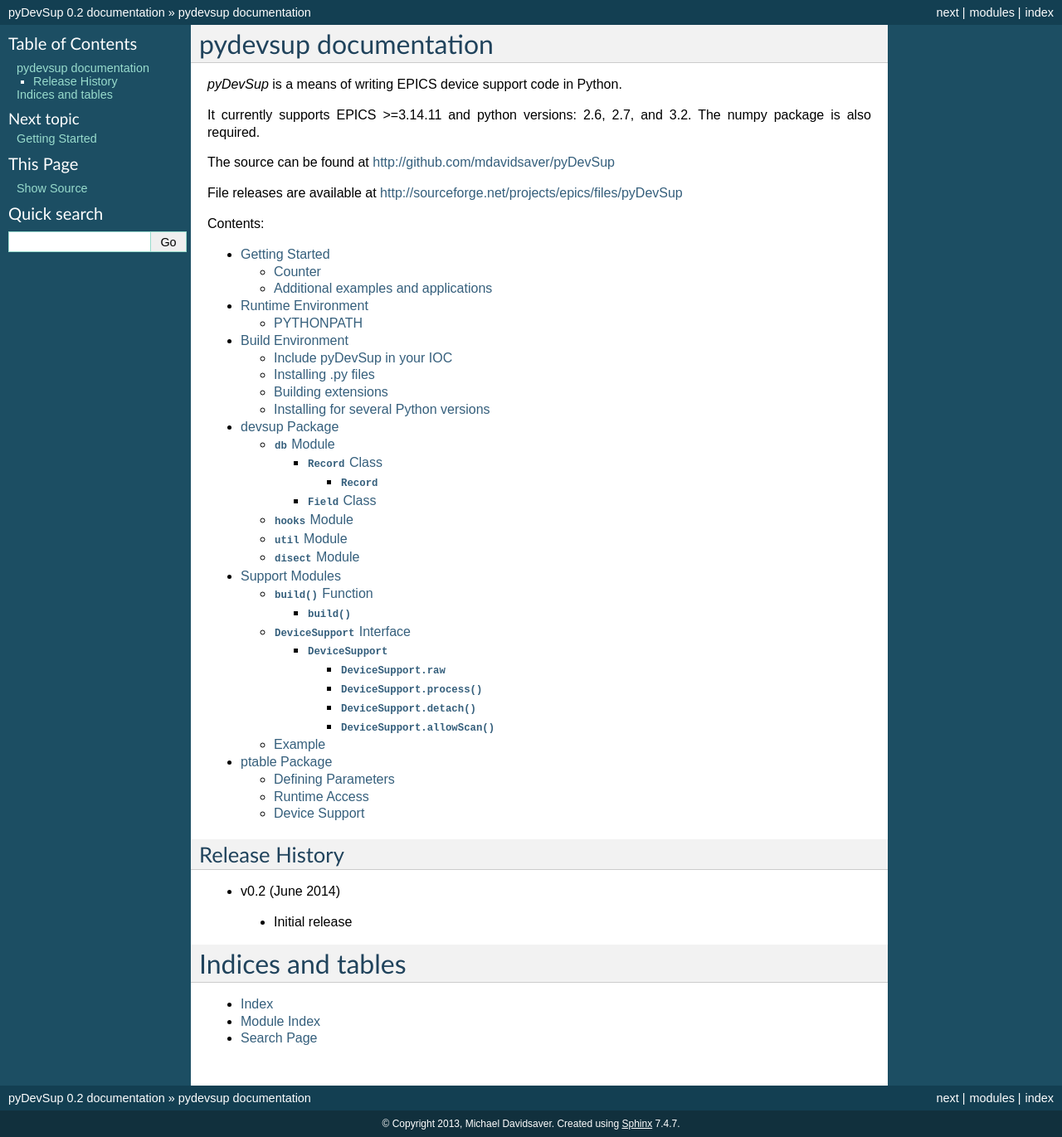
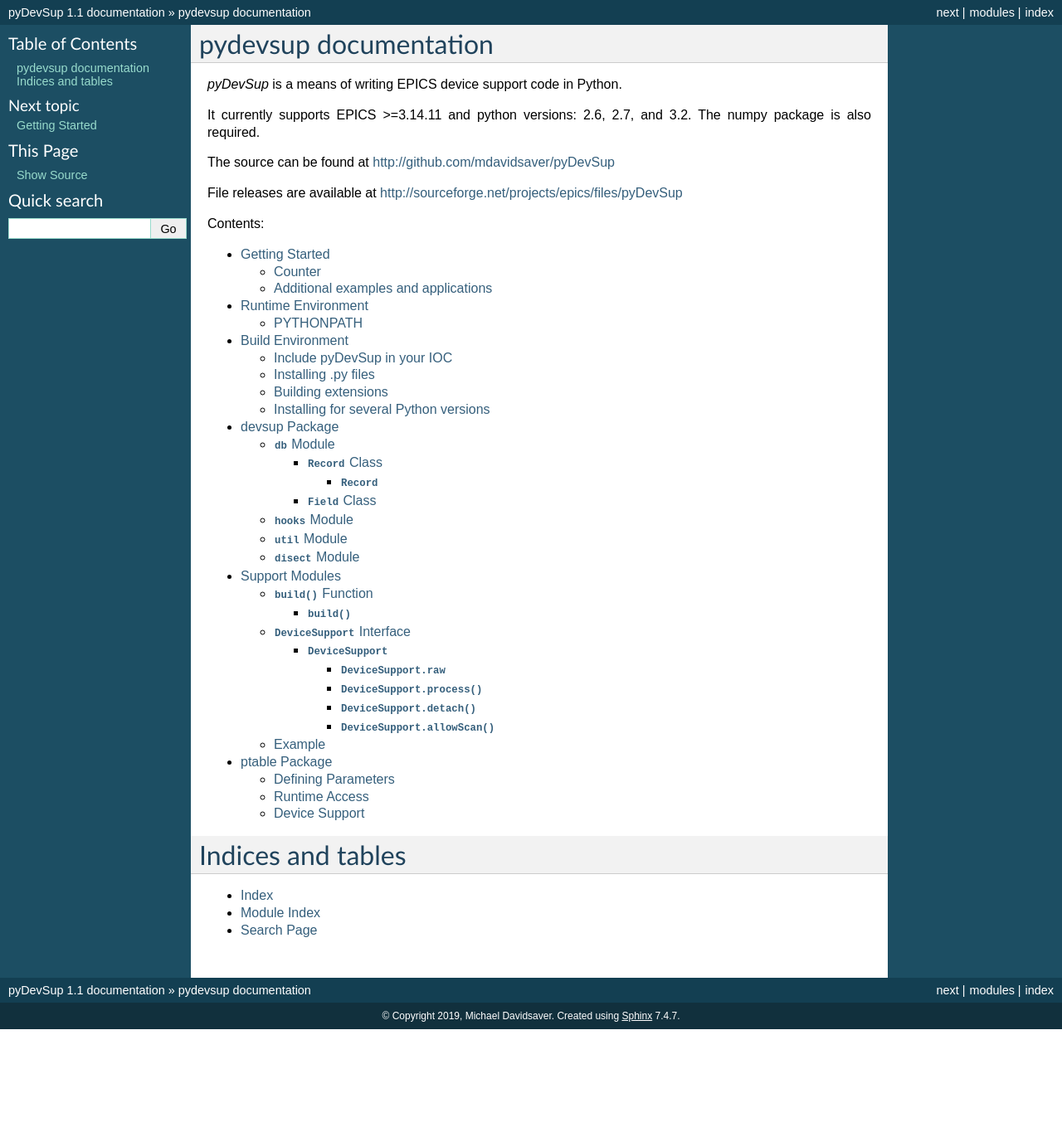
Before and after one commit to mdavidsaver/pyDevSup, a Sphinx documentation site: the page built from documentation/index.rst, in a window 1280 px wide. Shown: the whole page at 83% size. Built offline with Sphinx 7.4.7, drawn with Linux system fonts in a browser that asks for light colours; after the commit the page ends 1241 px from its top, so only the background shows below that.

Commit message:
increment to 1.1

```diff
--- a/documentation/conf.py
+++ b/documentation/conf.py
@@ -41,16 +41,16 @@
 
 # General information about the project.
 project = u'pyDevSup'
-copyright = u'2013, Michael Davidsaver'
+copyright = u'2019, Michael Davidsaver'
 
 # The version info for the project you're documenting, acts as replacement for
 # |version| and |release|, also used in various other places throughout the
 # built documents.
 #
 # The short X.Y version.
-version = '0.2'
+version = '1.1'
 # The full version, including alpha/beta/rc tags.
-release = '0.2'
+release = '1.1'
 
 # The language for content autogenerated by Sphinx. Refer to documentation
 # for a list of supported languages.
--- a/documentation/index.rst
+++ b/documentation/index.rst
@@ -26,13 +26,6 @@
    interfaces
    ptable
 
-Release History
----------------
-
-* v0.2 (June 2014)
- * Initial release
-
-
 Indices and tables
 ==================
 
```
Also changed, not shown: 1 other file.
